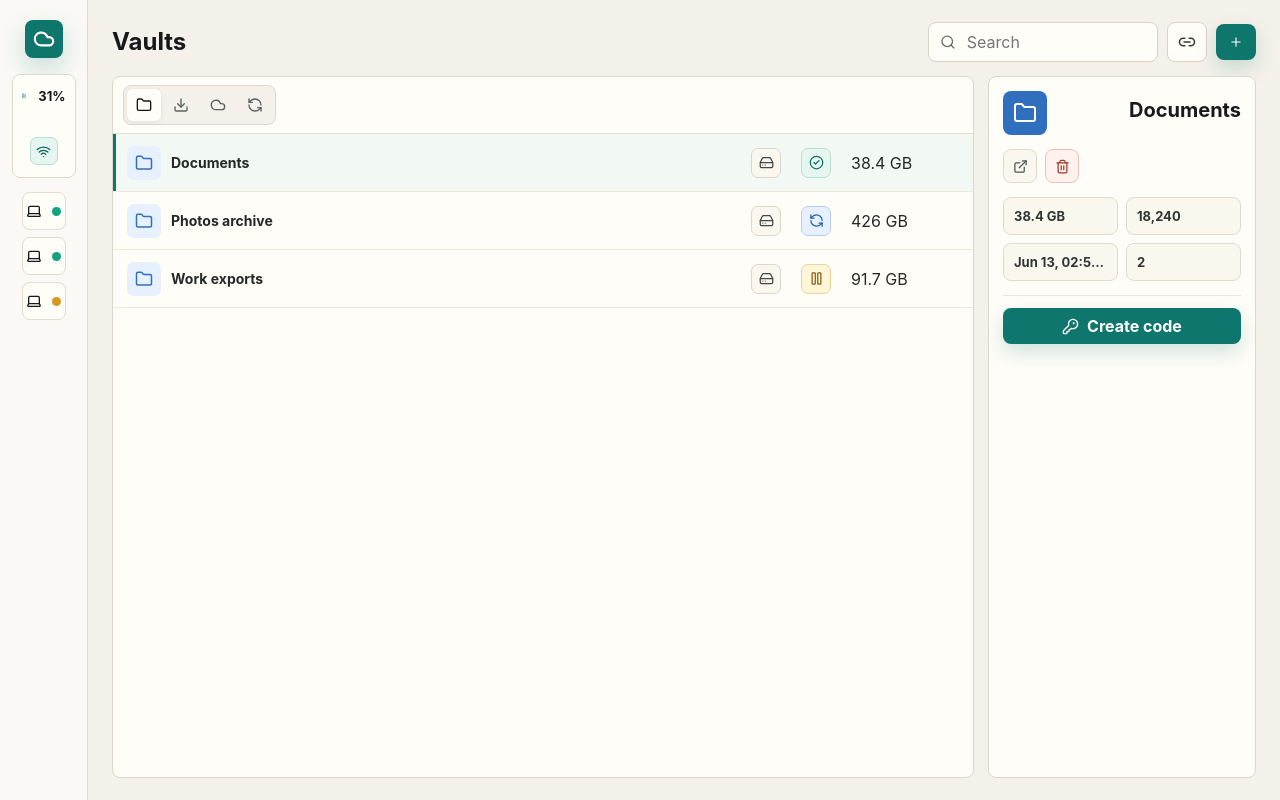
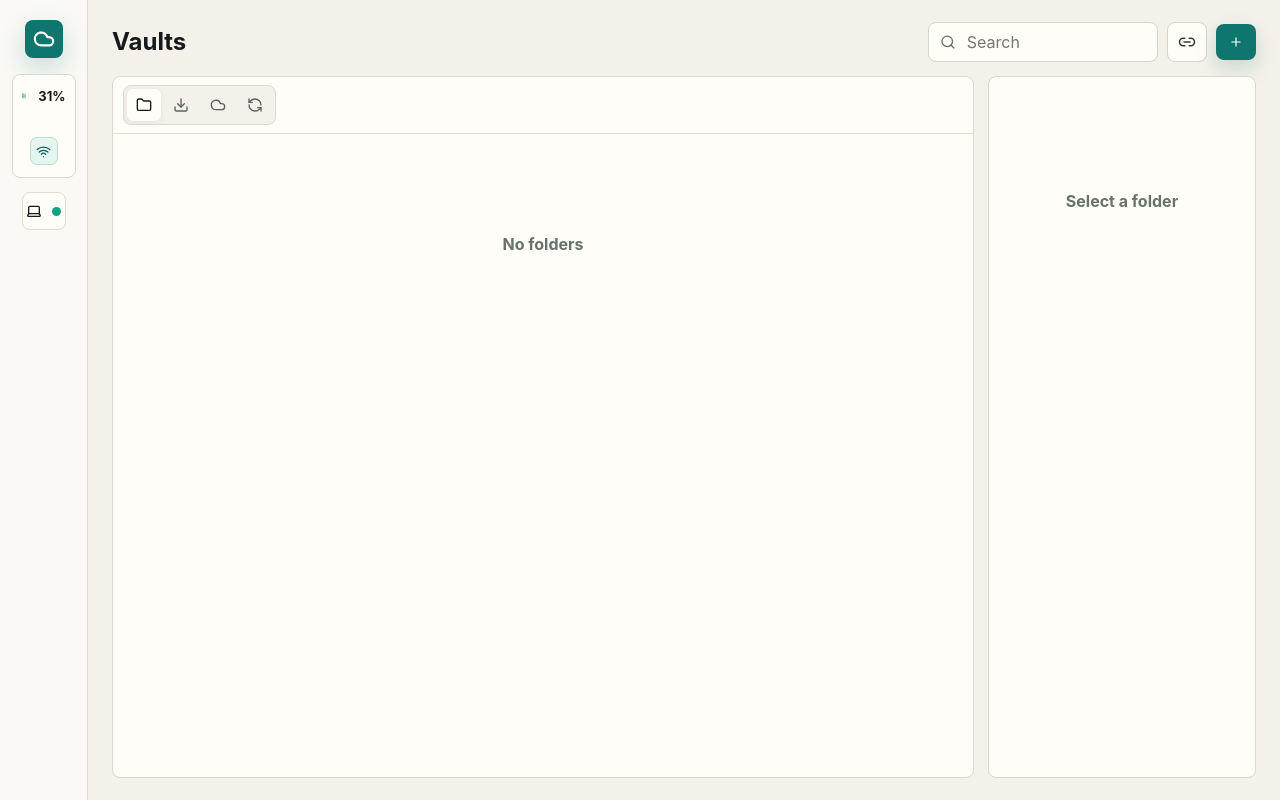
Before and after one commit to nandoanalog/nubem-drive, a React (Vite) app: page / in a window 1280 px wide. Built offline with nearby package versions, Linux system fonts and the light colour scheme.

Commit message:
Remove demo folders from fallback state

```diff
--- a/src/App.tsx
+++ b/src/App.tsx
@@ -56,54 +56,11 @@ const demoState: AppState = {
     platform: 'demo',
     status: 'idle',
   },
-  folders: [
-    {
-      id: 'documents',
-      name: 'Documents',
-      path: '/home/nando/Documents',
-      sizeLabel: '38.4 GB',
-      itemCount: 18240,
-      updatedAt: new Date().toISOString(),
-      status: 'synced',
-      localMode: 'local',
-      devices: ['This PC', 'Laptop'],
-      progress: 100,
-    },
-    {
-      id: 'photos',
-      name: 'Photos archive',
-      path: '/home/nando/Pictures',
-      sizeLabel: '426 GB',
-      itemCount: 74512,
-      updatedAt: new Date().toISOString(),
-      status: 'syncing',
-      localMode: 'online',
-      devices: ['This PC'],
-      progress: 64,
-    },
-    {
-      id: 'exports',
-      name: 'Work exports',
-      path: '/home/nando/Exports',
-      sizeLabel: '91.7 GB',
-      itemCount: 6310,
-      updatedAt: new Date().toISOString(),
-      status: 'paused',
-      localMode: 'mirror',
-      devices: ['This PC', 'Studio'],
-      progress: 100,
-    },
+  folders: [],
+  devices: [
+    { id: 'demo-device', name: 'This PC', role: 'This PC', status: 'online', address: 'Local' },
   ],
-  devices: [
-    { id: 'main', name: 'This PC', role: 'Storage node', status: 'online', address: 'LAN' },
-    { id: 'laptop', name: 'Laptop', role: 'Client', status: 'online', address: 'Relay' },
-    { id: 'studio', name: 'Studio', role: 'Client', status: 'sleeping', address: 'Last seen 2h ago' },
-  ],
-  activity: [
-    { id: 'a1', type: 'upload', label: 'Photos archive', detail: '12.8 GB remaining', at: new Date().toISOString() },
-    { id: 'a2', type: 'pin', label: 'Documents', detail: 'Kept on Laptop', at: new Date().toISOString() },
-    { id: 'a3', type: 'relay', label: 'VPS relay', detail: '164.132.40.140 ready', at: new Date().toISOString() },
-  ],
+  activity: [],
 }
 
 const filters: Array<{ key: FilterKey; label: string }> = [
```
